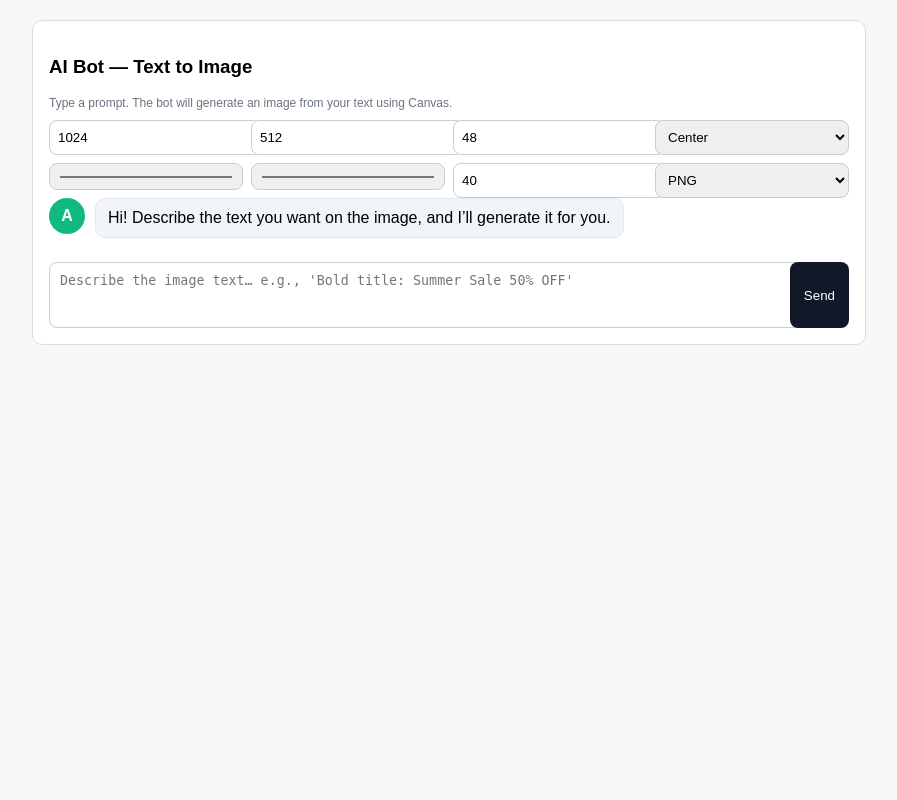
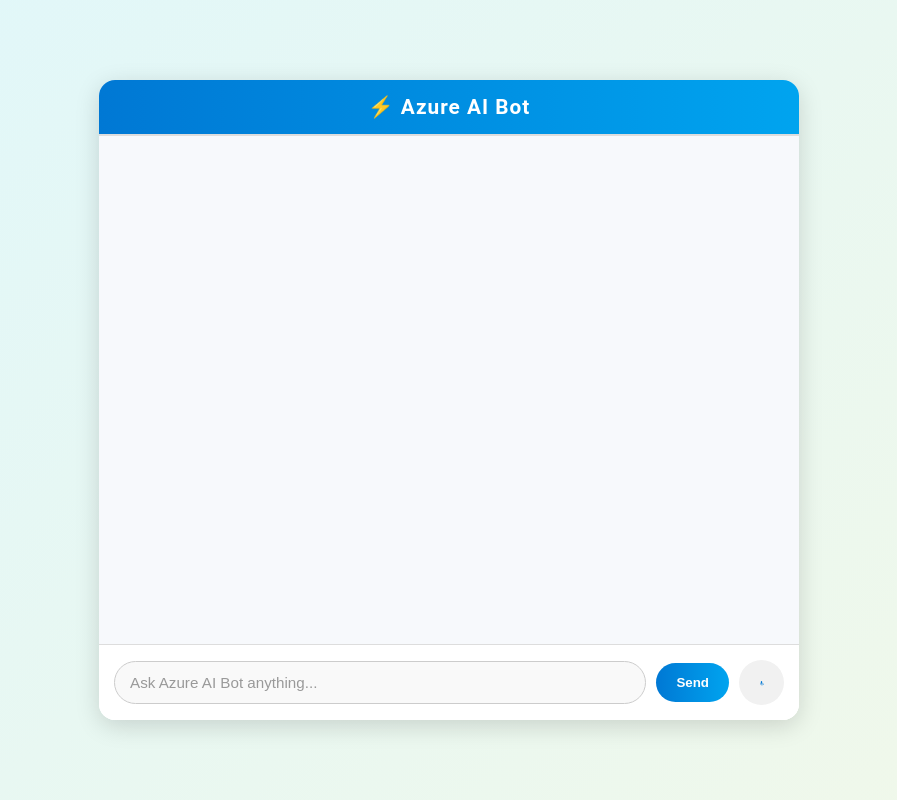
Before and after one commit to sunny124507/sunny-chatbot, a Flask app: page / in a window 1280 px wide. Shown: the whole page, without its empty margins (191-1088 px from the left). Run offline with Flask 3, Linux system fonts and the light colour scheme.

Commit message:
Update index.html

```diff
--- a/templates/index.html
+++ b/templates/index.html
@@ -1,222 +1,240 @@
+
 <!DOCTYPE html>
 <html lang="en">
 <head>
-  <meta charset="UTF-8" />
-  <title>AI Bot — Text to Image</title>
+  <meta charset="UTF-8">
+  <title>Azure AI Bot</title>
   <style>
-    body { font-family: Arial, sans-serif; margin: 20px; background: #f7f7f9; }
-    .chat { max-width: 800px; margin: 0 auto; background: #fff; border: 1px solid #ddd; border-radius: 10px; padding: 16px; }
-    .messages { max-height: 60vh; overflow-y: auto; padding-right: 6px; }
-    .msg { display: flex; gap: 10px; margin-bottom: 12px; }
-    .avatar { width: 36px; height: 36px; border-radius: 50%; display: grid; place-items: center; color: #fff; font-weight: bold; }
-    .user { background: #3b82f6; }
-    .bot { background: #10b981; }
-    .bubble { background: #f1f5f9; border: 1px solid #e2e8f0; border-radius: 10px; padding: 10px 12px; max-width: 600px; }
-    .input { display: grid; grid-template-columns: 1fr auto; gap: 8px; margin-top: 12px; }
-    textarea { width: 100%; resize: none; min-height: 44px; padding: 10px; border-radius: 8px; border: 1px solid #ccc; }
-    button { padding: 10px 14px; border: none; border-radius: 8px; background: #111827; color: #fff; cursor: pointer; }
-    .controls { display: grid; grid-template-columns: repeat(4, 1fr); gap: 8px; margin-top: 10px; }
-    .controls input, .controls select { width: 100%; padding: 8px; border: 1px solid #ccc; border-radius: 8px; }
-    canvas { display: none; } /* hidden; we show generated image via dataURL */
-    .img-wrap { margin-top: 8px; }
-    .img-wrap img { max-width: 100%; border: 1px solid #ddd; border-radius: 8px; }
-    .actions { display: flex; gap: 8px; margin-top: 6px; }
-    .small { font-size: 12px; color: #6b7280; }
+    body {
+      margin: 0;
+      font-family: "Roboto", "Segoe UI", Arial, sans-serif;
+      height: 100vh;
+      display: flex;
+      justify-content: center;
+      align-items: center;
+      overflow: hidden;
+      background: linear-gradient(135deg, #e0f7fa, #f1f8e9); /* soothing gradient */
+    }
+
+    /* Chat container */
+    .chat-container {
+      background: rgba(255, 255, 255, 0.9);
+      border-radius: 16px;
+      box-shadow: 0 6px 25px rgba(0,0,0,0.15);
+      width: 90%;
+      max-width: 700px;
+      height: 80vh;
+      display: flex;
+      flex-direction: column;
+      overflow: hidden;
+      backdrop-filter: blur(6px);
+    }
+
+    .chat-header {
+      padding: 15px;
+      background: linear-gradient(90deg, #0078D4, #00A4EF); /* Azure brand colors */
+      color: white;
+      font-weight: bold;
+      text-align: center;
+      font-size: 1.3em;
+      letter-spacing: 1px;
+      border-bottom: 2px solid #ddd;
+    }
+
+    #chatbox {
+      flex: 1;
+      padding: 20px;
+      overflow-y: auto;
+      background-color: #f7f9fc;
+      font-size: 0.95em;
+      color: #333;
+    }
+
+    .message {
+      margin: 12px 0;
+      padding: 12px 16px;
+      border-radius: 8px;
+      max-width: 80%;
+      line-height: 1.5;
+      word-wrap: break-word;
+      animation: fadeIn 0.3s ease;
+    }
+    .user {
+      background-color: #e3f2fd;
+      color: #0d47a1;
+      align-self: flex-end;
+    }
+    .bot {
+      background-color: #e8f5e9;
+      color: #1b5e20;
+      align-self: flex-start;
+    }
+
+    @keyframes fadeIn {
+      from { opacity: 0; transform: translateY(10px); }
+      to { opacity: 1; transform: translateY(0); }
+    }
+
+    /* Thinking animation (pulsing dots) */
+    .thinking {
+      display: flex;
+      align-items: center;
+    }
+    .dot {
+      width: 8px;
+      height: 8px;
+      margin: 0 3px;
+      background: #0078D4;
+      border-radius: 50%;
+      animation: pulse 1.2s infinite;
+    }
+    .dot:nth-child(2) { animation-delay: 0.2s; }
+    .dot:nth-child(3) { animation-delay: 0.4s; }
+
+    @keyframes pulse {
+      0%, 80%, 100% { transform: scale(0.7); opacity: 0.5; }
+      40% { transform: scale(1.2); opacity: 1; }
+    }
+
+    /* Input area */
+    #input-area {
+      display: flex;
+      align-items: center;
+      padding: 15px;
+      background: #fff;
+      border-top: 1px solid #ddd;
+    }
+    #message {
+      flex: 1;
+      padding: 12px 15px;
+      border: 1px solid #ccc;
+      border-radius: 25px;
+      background: #f9f9f9;
+      color: #333;
+      font-size: 0.95em;
+      transition: all 0.3s ease;
+    }
+    #message:focus {
+      outline: none;
+      border-color: #0078D4;
+      box-shadow: 0 0 8px rgba(0,120,212,0.3);
+      background: #fff;
+    }
+    #message::placeholder {
+      color: #999;
+    }
+    button {
+      padding: 12px 20px;
+      margin-left: 10px;
+      border: none;
+      border-radius: 25px;
+      background: linear-gradient(90deg, #0078D4, #00A4EF);
+      color: white;
+      cursor: pointer;
+      transition: transform 0.2s ease, box-shadow 0.2s ease;
+      font-weight: bold;
+    }
+    button:hover {
+      transform: scale(1.05);
+      box-shadow: 0 0 10px #0078D4;
+    }
+
+    /* Mic button */
+    #mic-btn {
+      margin-left: 10px;
+      border: none;
+      background: #f1f1f1;
+      border-radius: 50%;
+      width: 45px;
+      height: 45px;
+      cursor: pointer;
+      display: flex;
+      align-items: center;
+      justify-content: center;
+      transition: background 0.3s ease;
+    }
+    #mic-btn:hover {
+      background: #e0e0e0;
+    }
+    #mic-btn svg {
+      width: 20px;
+      height: 20px;
+      fill: #0078D4;
+    }
   </style>
 </head>
 <body>
-  <div class="chat">
-    <h3>AI Bot — Text to Image</h3>
-    <div class="small">Type a prompt. The bot will generate an image from your text using Canvas.</div>
-
-    <div class="controls">
-      <input id="width" type="number" value="1024" min="100" placeholder="Width (px)" />
-      <input id="height" type="number" value="512" min="100" placeholder="Height (px)" />
-      <input id="fontSize" type="number" value="48" min="8" placeholder="Font size (px)" />
-      <select id="align">
-        <option value="center" selected>Center</option>
-        <option value="left">Left</option>
-        <option value="right">Right</option>
-      </select>
-      <input id="textColor" type="color" value="#111827" />
-      <input id="bgColor" type="color" value="#ffffff" />
-      <input id="padding" type="number" value="40" min="0" placeholder="Padding (px)" />
-      <select id="format">
-        <option value="image/png" selected>PNG</option>
-        <option value="image/jpeg">JPEG</option>
-        <option value="image/webp">WebP</option>
-      </select>
+  <div class="chat-container">
+    <div class="chat-header"><strong>⚡ Azure AI Bot</strong></div>
+    <div id="chatbox"></div>
+    <div id="input-area">
+      <input type="text" id="message" placeholder="Ask Azure AI Bot anything...">
+      <button onclick="sendMessage()">Send</button>
+      <button id="mic-btn" title="Speak to Azure AI Bot">
+        <!-- Mic icon -->
+        <svg xmlns="http://www.w3.org/2000/svg" viewBox="0 0 24 24">
+          <path d="M12 14a3 3 0 0 0 3-3V5a3 3 0 0 0-6 0v6a3 3 0 0 0 3 3zm5-3a5 5 0 0 1-10 0H5a7 7 0 0 0 14 0h-2zm-5 9a7.001 7.001 0 0 1-6.93-6H5a9 9 0 0 0 18 0h-2.07A7.001 7.001 0 0 1 12 20z"/>
+        </svg>
+      </button>
     </div>
-
-    <div class="messages" id="messages"></div>
-
-    <div class="input">
-      <textarea id="prompt" placeholder="Describe the image text… e.g., 'Bold title: Summer Sale 50% OFF'"></textarea>
-      <button id="send">Send</button>
-    </div>
-
-    <canvas id="canvas"></canvas>
   </div>
 
   <script>
-    const messagesEl = document.getElementById('messages');
-    const promptEl = document.getElementById('prompt');
-    const sendBtn = document.getElementById('send');
-    const canvas = document.getElementById('canvas');
-    const ctx = canvas.getContext('2d');
+    async function sendMessage() {
+      const messageInput = document.getElementById("message");
+      const message = messageInput.value.trim();
+      if (!message) return;
 
-    const controls = {
-      width: document.getElementById('width'),
-      height: document.getElementById('height'),
-      fontSize: document.getElementById('fontSize'),
-      align: document.getElementById('align'),
-      textColor: document.getElementById('textColor'),
-      bgColor: document.getElementById('bgColor'),
-      padding: document.getElementById('padding'),
-      format: document.getElementById('format'),
-    };
+      const chatbox = document.getElementById("chatbox");
+      chatbox.innerHTML += `
+        <div class="message user"><strong>You:</strong> ${message}</div>
+      `;
 
-    function addMessage(role, contentNode) {
-      const row = document.createElement('div');
-      row.className = 'msg';
+      const typingDiv = document.createElement("div");
+      typingDiv.className = "message bot";
+      typingDiv.innerHTML = `<strong>Azure AI Bot:</strong> <span class="thinking"><div class="dot"></div><div class="dot"></div><div class="dot"></div></span>`;
+      chatbox.appendChild(typingDiv);
+      chatbox.scrollTop = chatbox.scrollHeight;
 
-      const avatar = document.createElement('div');
-      avatar.className = 'avatar ' + (role === 'user' ? 'user' : 'bot');
-      avatar.textContent = role === 'user' ? 'U' : 'A';
+      try {
+        const response = await fetch("/chat", {
+          method: "POST",
+          headers: { "Content-Type": "application/x-www-form-urlencoded" },
+          body: `message=${encodeURIComponent(message)}`
+        });
 
-      const bubble = document.createElement('div');
-      bubble.className = 'bubble';
-      bubble.appendChild(contentNode);
+        const botReply = await response.text();
+        typingDiv.innerHTML = `<strong>Azure AI Bot:</strong> ${botReply}`;
+      } catch (error) {
+        typingDiv.innerHTML = `<strong>Azure AI Bot:</strong> ⚠️ Error connecting to server.`;
+      }
 
-      row.appendChild(avatar);
-      row.appendChild(bubble);
-      messagesEl.appendChild(row);
-      messagesEl.scrollTop = messagesEl.scrollHeight;
+      chatbox.scrollTop = chatbox.scrollHeight;
+      messageInput.value = "";
+      messageInput.focus();
     }
 
-    function addText(role, text) {
-      const p = document.createElement('div');
-      p.textContent = text;
-      addMessage(role, p);
-    }
-
-    function wrapText(ctx, text, maxWidth) {
-      const words = text.split(/\s+/);
-      const lines = [];
-      let line = '';
-      for (let i = 0; i < words.length; i++) {
-        const test = line ? line + ' ' + words[i] : words[i];
-        if (ctx.measureText(test).width > maxWidth && line) {
-          lines.push(line);
-          line = words[i];
-        } else {
-          line = test;
-        }
-      }
-      if (line) lines.push(line);
-      return lines;
-    }
-
-    function generateImageFromText(text) {
-      const w = parseInt(controls.width.value, 10);
-      const h = parseInt(controls.height.value, 10);
-      const fontSize = parseInt(controls.fontSize.value, 10);
-      const align = controls.align.value;
-      const textColor = controls.textColor.value;
-      const bgColor = controls.bgColor.value;
-      const padding = parseInt(controls.padding.value, 10);
-      const format = controls.format.value;
-
-      canvas.width = w;
-      canvas.height = h;
-
-      // Background
-      ctx.fillStyle = bgColor;
-      ctx.fillRect(0, 0, w, h);
-
-      // Text
-      ctx.fillStyle = textColor;
-      ctx.font = `700 ${fontSize}px Arial, sans-serif`;
-      ctx.textBaseline = 'top';
-      ctx.textAlign = align;
-
-      const maxTextWidth = w - padding * 2;
-      const lines = [];
-      text.split('\n').forEach(p => {
-        lines.push(...wrapText(ctx, p, maxTextWidth));
-      });
-
-      const lineHeight = Math.round(fontSize * 1.25);
-      const totalHeight = lines.length * lineHeight;
-      let startX = padding;
-      if (align === 'center') startX = w / 2;
-      if (align === 'right') startX = w - padding;
-      const startY = Math.max(padding, (h - totalHeight) / 2);
-
-      lines.forEach((ln, i) => {
-        ctx.fillText(ln, startX, startY + i * lineHeight);
-      });
-
-      return { dataURL: canvas.toDataURL(format), format };
-    }
-
-    function addImageMessage(dataURL, format) {
-      const wrap = document.createElement('div');
-      wrap.className = 'img-wrap';
-
-      const img = document.createElement('img');
-      img.src = dataURL;
-      img.alt = 'Generated image';
-
-      const actions = document.createElement('div');
-      actions.className = 'actions';
-
-      const downloadBtn = document.createElement('button');
-      const ext = format.split('/')[1];
-      downloadBtn.textContent = `Download ${ext.toUpperCase()}`;
-      downloadBtn.addEventListener('click', () => {
-        const a = document.createElement('a');
-        a.href = dataURL;
-        a.download = `text-image.${ext}`;
-        a.click();
-      });
-
-      actions.appendChild(downloadBtn);
-      wrap.appendChild(img);
-      wrap.appendChild(actions);
-
-      addMessage('bot', wrap);
-    }
-
-    sendBtn.addEventListener('click', () => {
-      const text = promptEl.value.trim();
-      if (!text) return;
-      addText('user', text);
-
-      // Bot "thinking" message
-      const thinking = document.createElement('div');
-      thinking.textContent = 'Generating image…';
-      addMessage('bot', thinking);
-
-      // Generate and replace last bot message with image
-      const { dataURL, format } = generateImageFromText(text);
-      // Remove the thinking bubble (last child)
-      messagesEl.lastChild.remove();
-      addImageMessage(dataURL, format);
-
-      promptEl.value = '';
-    });
-
-    // Send on Enter (without Shift)
-    promptEl.addEventListener('keydown', (e) => {
-      if (e.key === 'Enter' && !e.shiftKey) {
-        e.preventDefault();
-        sendBtn.click();
+    document.getElementById("message").addEventListener("keypress", function(event) {
+      if (event.key === "Enter") {
+        sendMessage();
       }
     });
 
-    // Starter hint
-    addText('bot', 'Hi! Describe the text you want on the image, and I’ll generate it for you.');
+    // Mic button (Web Speech API demo)
+    const micBtn = document.getElementById("mic-btn");
+    micBtn.addEventListener("click", () => {
+      if (!('webkitSpeechRecognition' in window)) {
+        alert("Speech recognition not supported in this browser.");
+        return;
+      }
+      const recognition = new webkitSpeechRecognition();
+      recognition.lang = "en-US";
+      recognition.start();
+      recognition.onresult = (event) => {
+        const transcript = event.results[0][0].transcript;
+        document.getElementById("message").value = transcript;
+      };
+    });
   </script>
 </body>
 </html>
```
